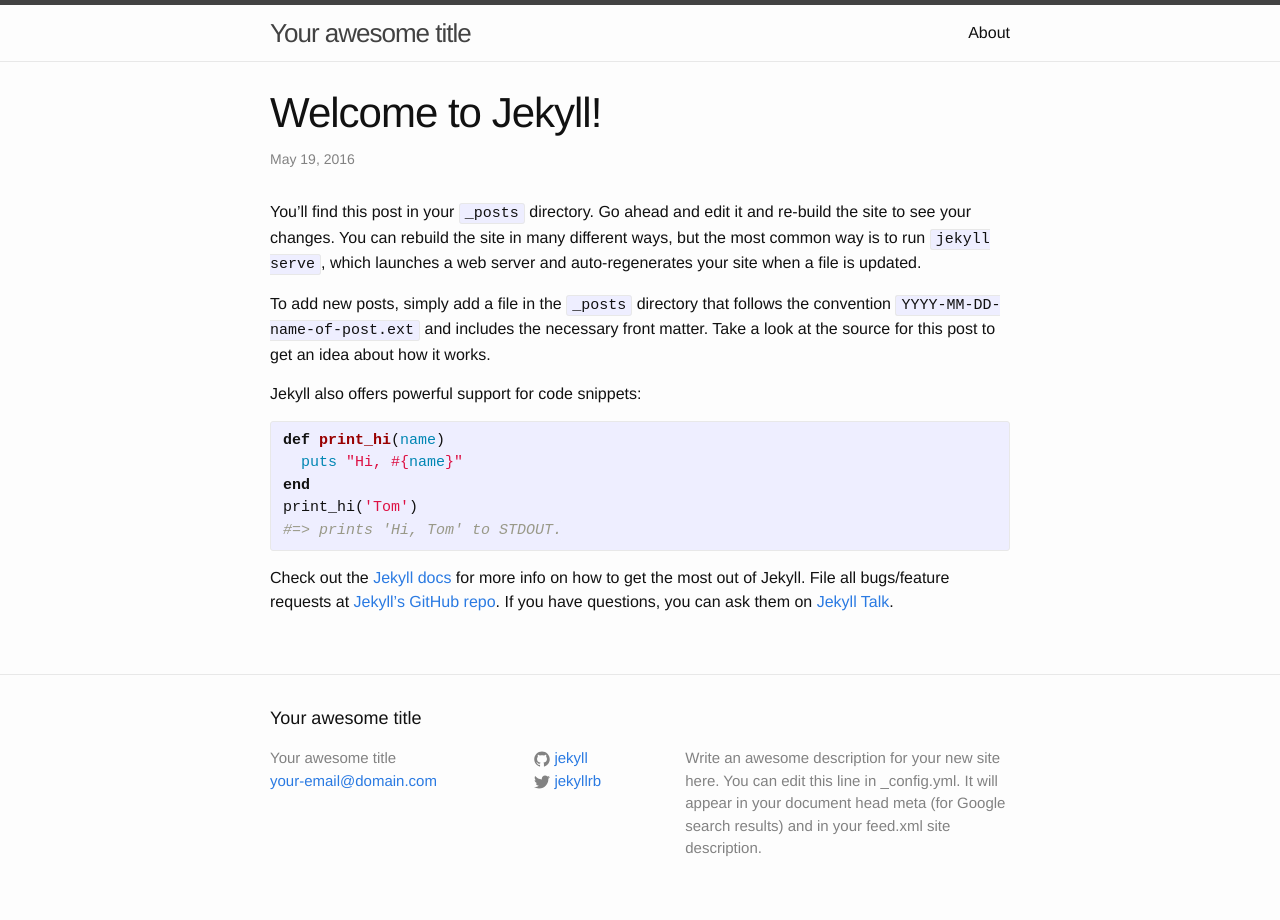
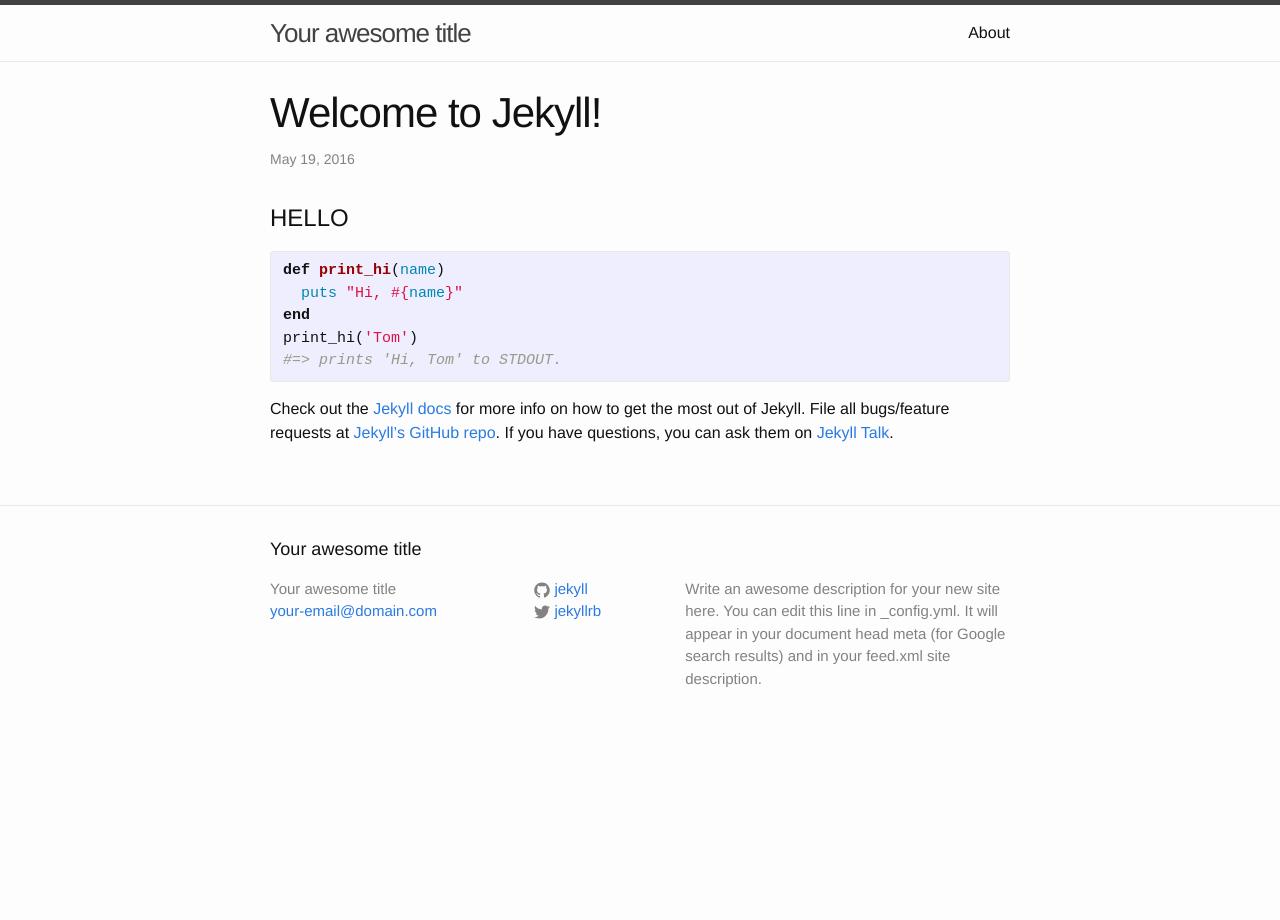
Before and after one commit to kth409/kth409.github.com, a Jekyll site: the page built from _posts/2016-05-19-welcome-to-jekyll.markdown, in a window 1280 px wide. Built offline with Jekyll 4.4.1, drawn with Linux system fonts in a browser that asks for light colours.

Commit message:
asfasfasfasfasf

```diff
--- a/_posts/2016-05-19-welcome-to-jekyll.markdown
+++ b/_posts/2016-05-19-welcome-to-jekyll.markdown
@@ -4,12 +4,7 @@ title:  "Welcome to Jekyll!"
 date:   2016-05-19 15:08:38 +0900
 categories: jekyll update
 ---
-You’ll find this post in your `_posts` directory. Go ahead and edit it and re-build the site to see your changes. You can rebuild the site in many different ways, but the most common way is to run `jekyll serve`, which launches a web server and auto-regenerates your site when a file is updated.
-
-To add new posts, simply add a file in the `_posts` directory that follows the convention `YYYY-MM-DD-name-of-post.ext` and includes the necessary front matter. Take a look at the source for this post to get an idea about how it works.
-
-Jekyll also offers powerful support for code snippets:
-
+# HELLO
 {% highlight ruby %}
 def print_hi(name)
   puts "Hi, #{name}"
```
